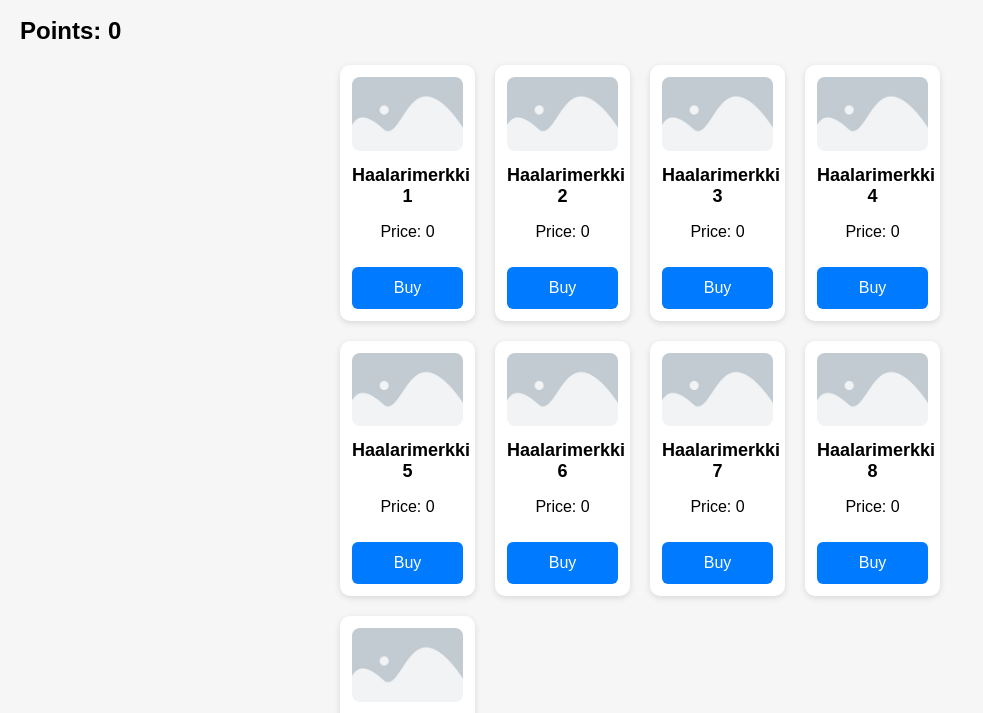
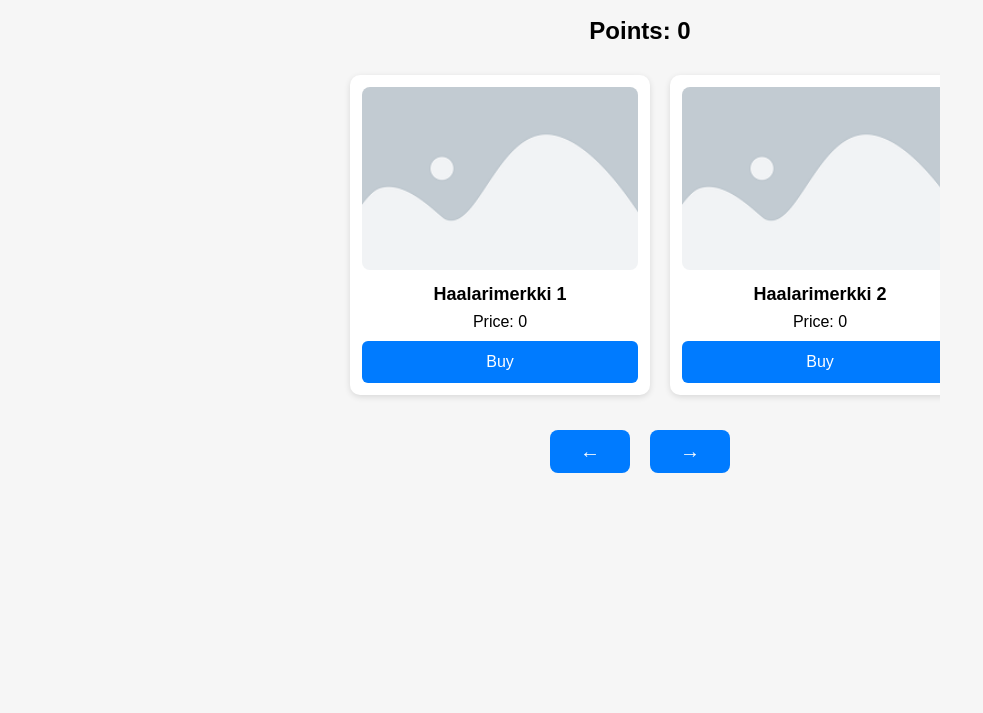
Before and after one commit to vilikaipainen/merkkikauppa, a plain HTML site: page public/index.html in a window 1280 px wide. Shown: the part 67-780 px from the top of the page, without its empty margins (0-983 px from the left). Drawn offline with Linux system fonts and the light colour scheme.

Commit message:
Update index.html

```diff
--- a/public/index.html
+++ b/public/index.html
@@ -4,6 +4,7 @@
 <meta charset="UTF-8">
 <meta name="viewport" content="width=device-width, initial-scale=1.0">
 <title>Store</title>
+
 <style>
     body {
         font-family: Arial, sans-serif;
@@ -11,31 +12,45 @@
         background: #f6f6f6;
         margin: 0;
     }
-    h1 { text-align: center; font-size: 24px; margin-bottom: 20px; }
 
-    .grid {
-        display: grid;
-        grid-template-columns: repeat(auto-fit, minmax(120px, 1fr));
-        gap: 20px;
+    h1 { text-align: center; font-size: 24px; margin-bottom: 10px; }
+    #pointsDisplay { text-align: center; margin-bottom: 20px; }
+
+    /* --- SLIDER --- */
+    .slider-container {
+        width: 100%;
         max-width: 600px;
+        overflow: hidden;
         margin: 0 auto;
+        position: relative;
+    }
+
+    .slider {
+        display: flex;
+        transition: transform 0.35s ease;
     }
 
     .store-item {
+        min-width: 50%;
+        box-sizing: border-box;
+        padding: 12px;
         background: white;
-        padding: 12px;
+        margin: 10px;
         border-radius: 10px;
         box-shadow: 0 2px 6px rgba(0,0,0,0.12);
         text-align: center;
     }
+
     .store-item img {
         width: 100%;
-        height: auto;
         max-height: 200px;
         object-fit: cover;
         border-radius: 8px;
     }
-    .store-item h3 { margin: 10px 0 8px; font-size: 18px; }
+
+    h3 { margin: 10px 0 8px; font-size: 18px; }
+    p { margin: 0; }
+
     button {
         margin-top: 10px;
         padding: 12px;
@@ -47,7 +62,25 @@
         font-size: 16px;
         cursor: pointer;
     }
+
     button:hover { background: #005fcc; }
+
+    /* --- NAVIGATION BUTTONS --- */
+    .slider-controls {
+        display: flex;
+        justify-content: center;
+        margin-top: 15px;
+        gap: 20px;
+    }
+
+    .slider-controls button {
+        padding: 10px 20px;
+        font-size: 20px;
+        border-radius: 8px;
+        width: 80px;
+    }
+
+    /* --- MODAL --- */
     .modal-bg {
         display: none;
         position: fixed;
@@ -58,6 +91,7 @@
         align-items: center;
         padding: 20px;
     }
+
     .modal {
         background: white;
         padding: 25px;
@@ -66,21 +100,33 @@
         max-width: 350px;
         text-align: center;
     }
+
     .modal button {
         width: 45%;
         margin: 8px;
         font-size: 16px;
         padding: 12px;
     }
+
     .cancel-btn { background: #888; }
 </style>
 </head>
 <body>
+
 <h1>Store</h1>
 <h2 id="pointsDisplay">Points: 0</h2>
 
-<div class="grid" id="grid"></div>
+<!-- ⭐ NEW SLIDER -->
+<div class="slider-container">
+    <div class="slider" id="slider"></div>
+</div>
 
+<div class="slider-controls">
+    <button onclick="prevPage()">←</button>
+    <button onclick="nextPage()">→</button>
+</div>
+
+<!-- MODAL -->
 <div id="confirmModal" class="modal-bg">
     <div class="modal">
         <h3 id="modalText">Are you sure you want to buy this item?</h3>
@@ -90,59 +136,105 @@
 </div>
 
 <script>
-/* ---- POINT SYSTEM ---- */
+/* ---- POINT DISPLAY ---- */
 function updatePointsDisplay() {
     const points = Number(localStorage.getItem("points") || 0);
     document.getElementById("pointsDisplay").textContent = "Points: " + points;
 }
 updatePointsDisplay();
 
-/* ---- LOAD ITEMS ---- */
+/* ---- DATA ---- */
 let ITEMS = {};
 
 function loadData() {
-    fetch("./data.json")   // <--- toimii GitHub & Appsmith
+    fetch("./data.json")
         .then(res => {
             if (!res.ok) throw new Error("JSON LOAD FAILED");
             return res.json();
         })
         .then(data => {
             ITEMS = data;
-            buildGrid();
+            buildSlider();
         })
-        .catch(err => {
-            console.error("DATA LOAD ERROR:", err);
-        });
+        .catch(err => console.error("DATA LOAD ERROR:", err));
 }
 
-/* ---- BUILD STORE GRID ---- */
-function buildGrid() {
-    const grid = document.getElementById("grid");
-    grid.innerHTML = "";
+/* ---- SLIDER ---- */
+let currentPage = 0;
+let totalPages = 0;
 
-    for (let i = 1; i <= 9; i++) {
-        const item = ITEMS[i];
-        if (!item) continue;
+function buildSlider() {
+    const slider = document.getElementById("slider");
+    slider.innerHTML = "";
+
+    const ids = Object.keys(ITEMS);
+    totalPages = Math.ceil(ids.length / 2);
+
+    // Generate store cards
+    for (let id of ids) {
+        const item = ITEMS[id];
 
         const div = document.createElement("div");
         div.className = "store-item";
+
         div.innerHTML = `
             <img src="${item.image}" alt="${item.name}">
             <h3>${item.name}</h3>
             <p>Price: ${item.price}</p>
-            <button onclick="openModal(${i})">Buy</button>
+            <button onclick="openModal(${id})">Buy</button>
         `;
-        grid.appendChild(div);
+
+        slider.appendChild(div);
+    }
+
+    updateSliderPosition();
+}
+
+function updateSliderPosition() {
+    const slider = document.getElementById("slider");
+    const offset = currentPage * -100;
+    slider.style.transform = `translateX(${offset}%)`;
+}
+
+function nextPage() {
+    if (currentPage < totalPages - 1) {
+        currentPage++;
+        updateSliderPosition();
     }
 }
+
+function prevPage() {
+    if (currentPage > 0) {
+        currentPage--;
+        updateSliderPosition();
+    }
+}
+
+/* ---- TOUCH SWIPE ---- */
+let startX = 0;
+
+document.querySelector(".slider-container").addEventListener("touchstart", e => {
+    startX = e.touches[0].clientX;
+});
+
+document.querySelector(".slider-container").addEventListener("touchend", e => {
+    let endX = e.changedTouches[0].clientX;
+    let diff = endX - startX;
+
+    if (diff > 40) prevPage();
+    if (diff < -40) nextPage();
+});
 
 /* ---- MODAL ---- */
 let selectedItem = null;
 
 function openModal(id) {
     selectedItem = id;
+    const item = ITEMS[id];
+
     document.getElementById("modalText").textContent =
-        "Buy " + ITEMS[id].name + " for " + ITEMS[id].price + " points?";
+        `Buy ${item.name} for ${item.price} points?`;
+
     document.getElementById("confirmModal").style.display = "flex";
 }
 
@@ -150,7 +242,7 @@ function closeModal() {
     document.getElementById("confirmModal").style.display = "none";
 }
 
-/* ---- PURCHASE ---- */
+/* ---- BUY ---- */
 function confirmPurchase() {
     closeModal();
 
```
